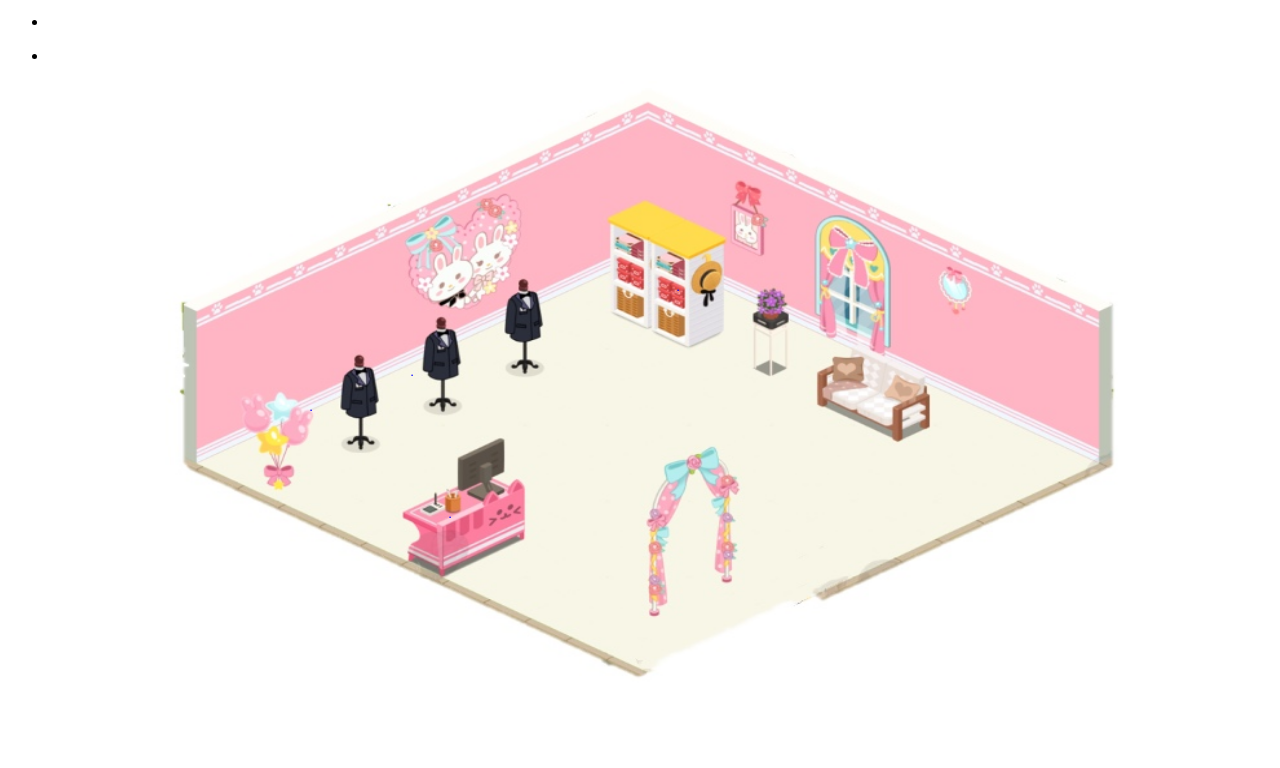
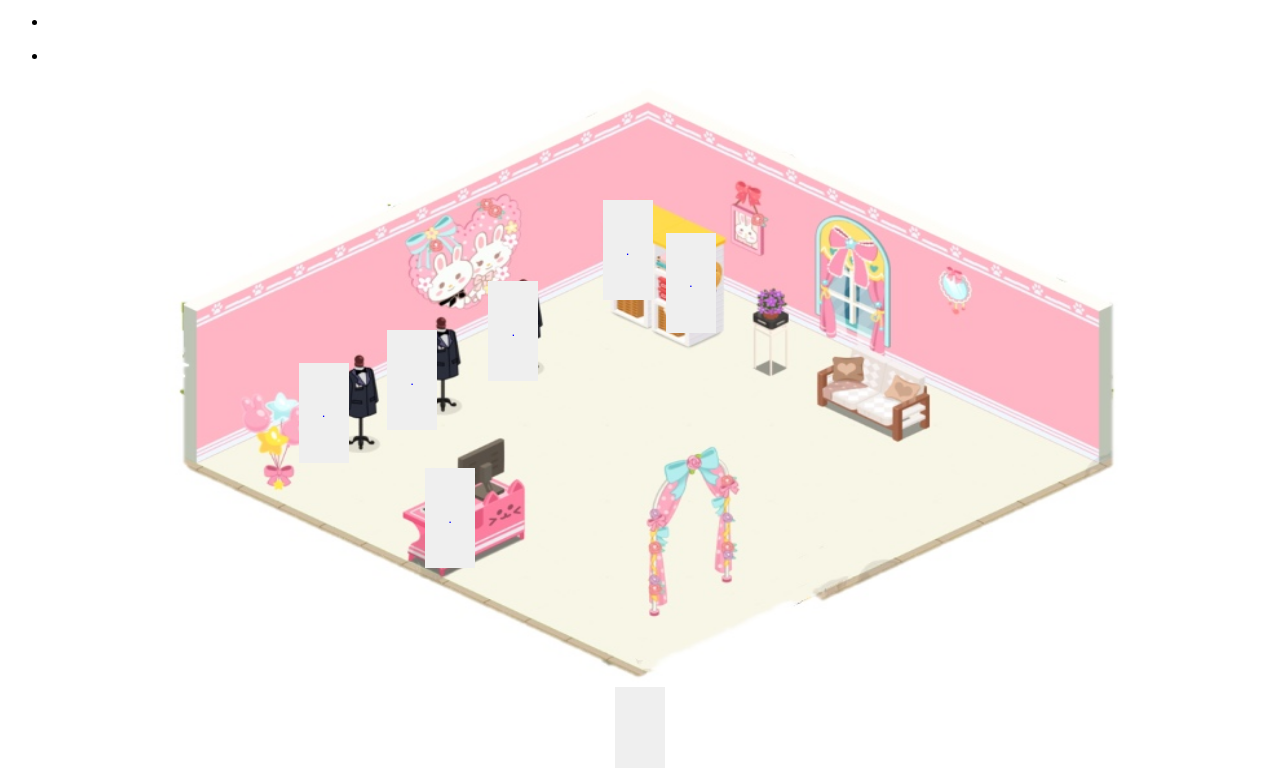
Before and after one commit to ayuzou/cmdfinance, a website with bundled scripts: page index.html in a window 1280 px wide. Shown: the part 32-800 px from the top of the page. Built offline with nearby package versions, Linux system fonts and the light colour scheme; files whose address does not match are found by name.

Commit message:
revision of adding pop up

```diff
--- a/index.html
+++ b/index.html
@@ -69,25 +69,37 @@
 
         .first-cloth {
           position: absolute;
-          bottom: 47%;
-          left: 22%;
+          bottom: 53%;
+          left: 23%;
         }
 
         .second-cloth {
           position: absolute;
-          bottom: 52%;
+          bottom: 57%;
           left: 30%;
         }
 
+        .third-cloth {
+            position: absolute;
+            bottom: 63%;
+            left: 38%;
+        }
+
         .first-inventory {
+            position: absolute;
+            bottom: 73%;
+            right: 49%;
+        }
+
+        .second-inventory {
           position: absolute;
-          bottom: 64%;
-          right: 45%;
+          bottom: 69%;
+          right: 44%;
         }
 
         .cashier {
           position: absolute;
-          bottom: 32%;
+          bottom: 40%;
           left: 33%;
         }
 
@@ -96,8 +108,8 @@
           width: 50px;
           height: 100px;
           color: blue;
-          background: transparent;
-          border: none !important;
+          /*background: transparent;*/
+          /*border: none !important;*/
         }
       </style>
     </head>
@@ -121,7 +133,7 @@
         <!--  Second Asset Button  -->
       <div class="second-cloth">
         <button class="button-invisable">
-            <div class="portfolio-item mx-auto" data-toggle="modal" data-target="#portfolioModal1">
+            <div class="portfolio-item mx-auto" data-toggle="modal" data-target="#portfolioModal8">
                 <div class="portfolio-item-caption d-flex align-items-center justify-content-center h-100 w-100">
                     <div class="portfolio-item-caption-content text-center text-white">
                         .
@@ -132,8 +144,39 @@
         </button>
       </div>
 
-        <!--  Inventory Button  -->
-      <div class="first-inventory">
+        <!--  Third Asset Button  -->
+        <div class="third-cloth">
+            <button class="button-invisable">
+                <div class="portfolio-item mx-auto" data-toggle="modal" data-target="#portfolioModal1">
+                    <div class="portfolio-item-caption d-flex align-items-center justify-content-center h-100 w-100">
+                        <div class="portfolio-item-caption-content text-center text-white">
+                            .
+                        </div>
+                    </div>
+                </div>
+
+            </button>
+        </div>
+
+        <!--  First Inventory Button  -->
+        <div class="first-inventory">
+            <button class="button-invisable">
+                <div class="portfolio-item mx-auto" data-toggle="modal" data-target="#portfolioModal7">
+                    <div class="portfolio-item-caption d-flex align-items-center justify-content-center h-100 w-100">
+                        <div class="portfolio-item-caption-content text-center text-white">
+                            .
+                        </div>
+                    </div>
+                </div>
+            </button>
+        </div>
+        <div class="bottom-right">
+            <button class="button-invisable">  </button>
+        </div>
+
+
+        <!--  Second Inventory Button  -->
+      <div class="second-inventory">
         <button class="button-invisable">
             <div class="portfolio-item mx-auto" data-toggle="modal" data-target="#portfolioModal7">
                 <div class="portfolio-item-caption d-flex align-items-center justify-content-center h-100 w-100">
@@ -164,6 +207,41 @@
 
     </body>
   </header>
+
+
+
+  <section class="page-section portfolio" id="portfolio">
+      <div class="container">
+  <div class="row">
+      <div class="col-md-6 col-lg-4">
+          <div class="portfolio-item mx-auto" data-toggle="modal" data-target="#portfolioModal5">
+              <div class="portfolio-item-caption d-flex align-items-center justify-content-center h-100 w-100">
+                  <div class="portfolio-item-caption-content text-center text-white">
+                      <i class="fas fa-plus fa-3x"></i>
+                  </div>
+              </div>
+              <img class="img-fluid" src="img/portfolio/circus.png" alt="">
+          </div>
+      </div>
+
+
+      <div class="col-md-6 col-lg-4">
+          <div class="portfolio-item mx-auto" data-toggle="modal" data-target="#portfolioModal6">
+              <div class="portfolio-item-caption d-flex align-items-center justify-content-center h-100 w-100">
+                  <div class="portfolio-item-caption-content text-center text-white">
+                      <i class="fas fa-plus fa-3x"></i>
+                  </div>
+              </div>
+              <img class="img-fluid" src="img/portfolio/safe.png" alt="">
+          </div>
+      </div>
+  </div>
+      </div>
+  </section>
+
+
+
+
 
 
   <!-- Portfolio Section -->
```
